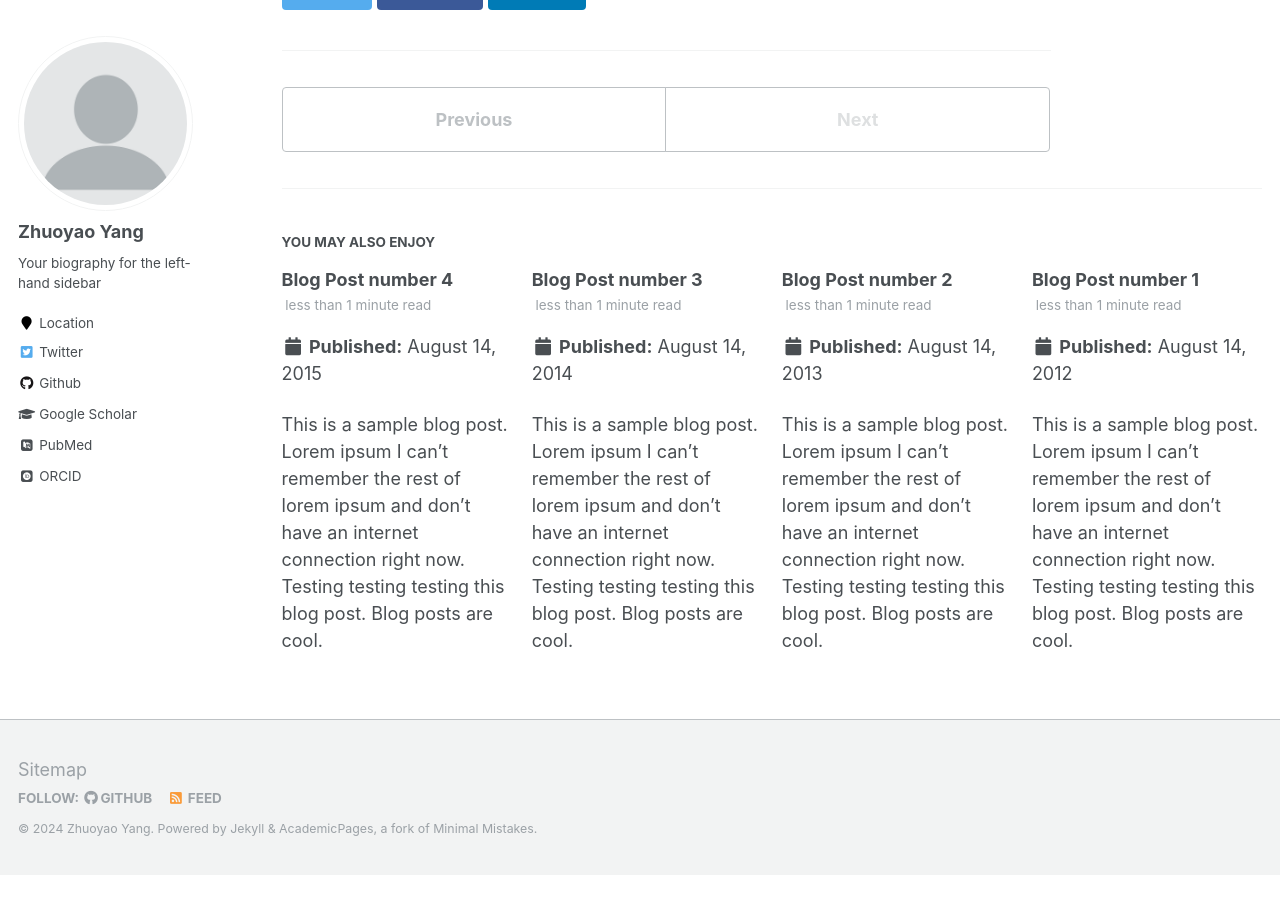
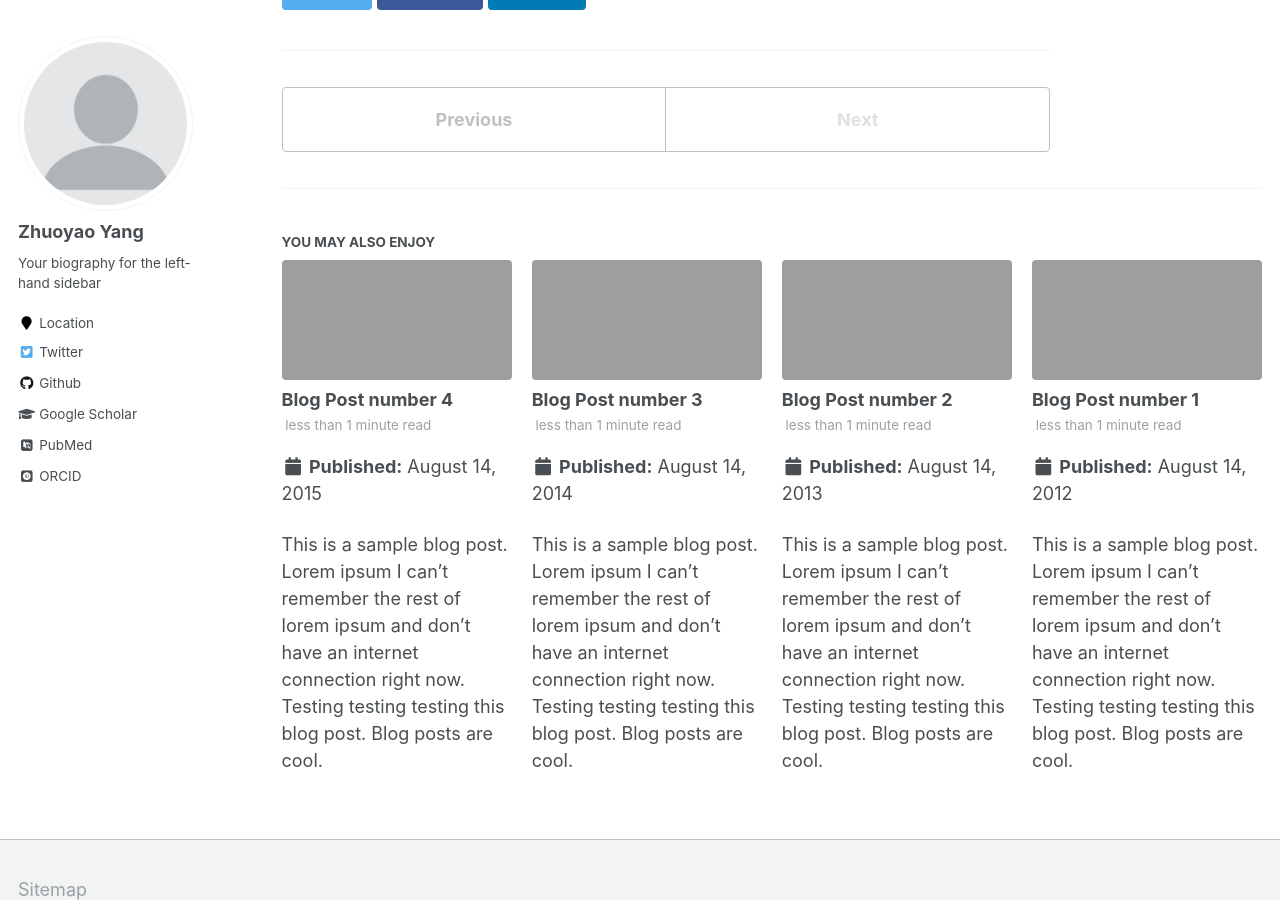
Before and after one commit to dingfengkun/Zhuoyao.github.io, a Jekyll site: the page built from _posts/2199-01-01-future-post.md, in a window 1280 px wide and 900 px high, scrolled down 518 px. Built offline with Jekyll 4.4.1, drawn with Linux system fonts in a browser that asks for light colours; some web fonts are replaced; before the commit the page ends 1393 px from its top, so only the background shows below that.

Commit message:
update aboutme

```diff
--- a/_config.yml
+++ b/_config.yml
@@ -10,11 +10,11 @@
 title                    : "杨焯尧 / Zhuoyao Yang"
 title_separator          : "-"
 name                     : &name "Zhuoyao Yang"
-description              : &description "personal description"
+description              : &description "Human,but want to become a penguin"
 url                      : https://dingfengkun.github.io # the base hostname & protocol for your site e.g. "https://mmistakes.github.io"
 baseurl                  : "/Zhuoyao.github.io" # the subpath of your site, e.g. "/blog"
 repository               : "dingfengkun/Zhuoyao.github.io"
-teaser                   :  # filename of teaser fallback teaser image placed in /images/, .e.g. "500x300.png"
+teaser                   :  me.png # filename of teaser fallback teaser image placed in /images/, .e.g. "500x300.png"
 breadcrumbs              : false # true, false (default)
 words_per_minute         : 160
 future                   : true
```
Also changed, not shown: images/me.jpg (added).
